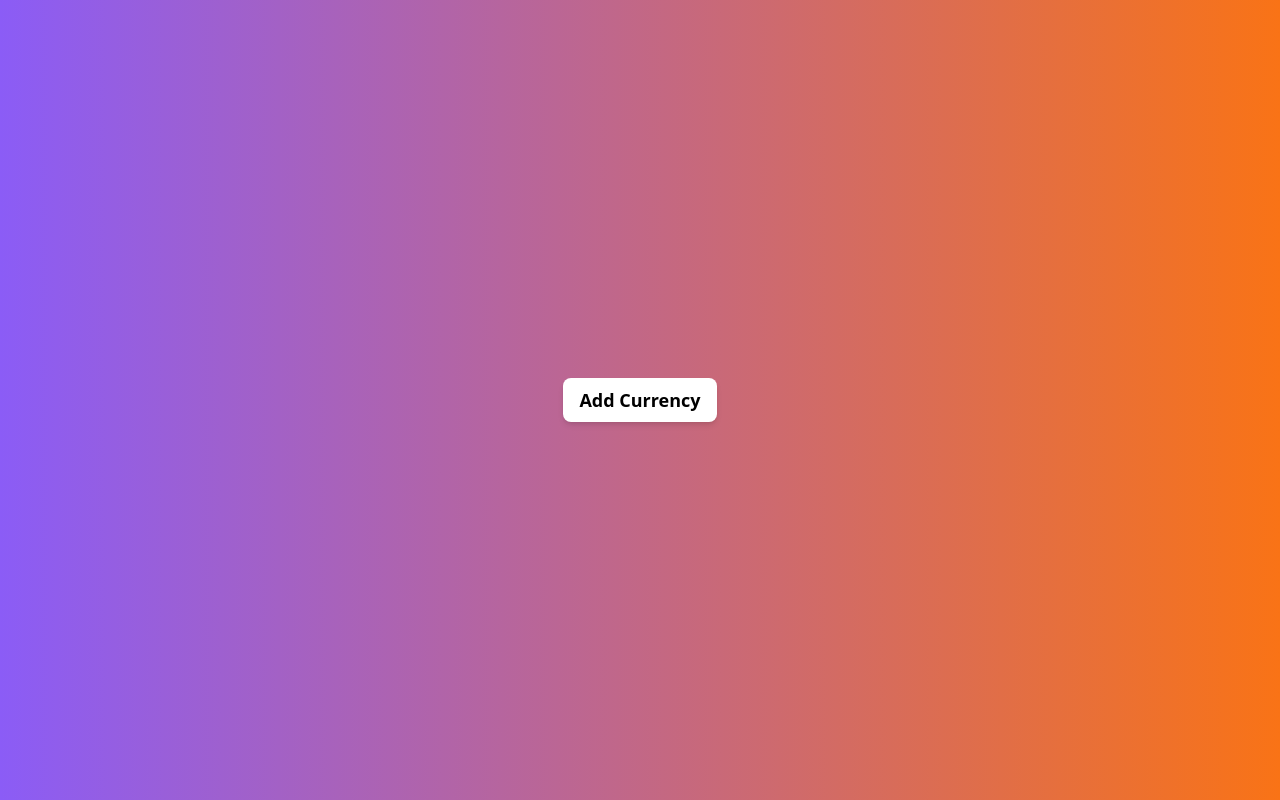
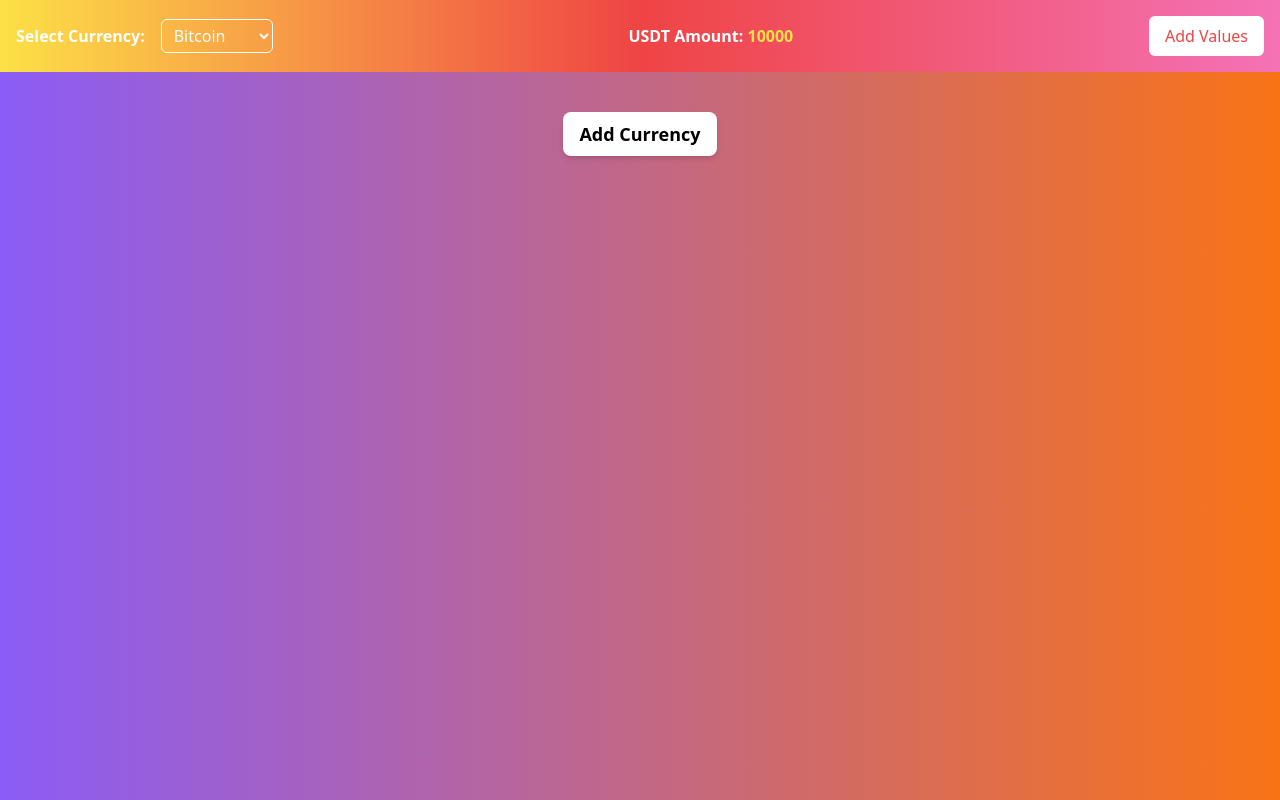
Before and after one commit to Velidoss/crypto-test, a React (Vite) app in the folder client/: page / in a window 1280 px wide. Built offline with nearby package versions, Linux system fonts and the light colour scheme.

Commit message:
FE: add new components to fe app: header, modal, store logic

```diff
--- a/client/src/App.tsx
+++ b/client/src/App.tsx
@@ -1,4 +1,5 @@
 import { CustomButton } from './components/CustomButton';
+import { Header } from './components/Header/Header';
 import { Layout } from './components/Layout';
 import { ModalForm } from './components/ModalForm/ModalForm';
 import { useAppDispatch } from './store/hooks';
--- a/client/src/components/CustomButton.tsx
+++ b/client/src/components/CustomButton.tsx
@@ -2,12 +2,18 @@ import React from 'react';
 
 type Props = {
   onClick?: () => void;
-}
+};
 
-export const CustomButton: React.FC<Props> = ({onClick}) => {
+export const CustomButton: React.FC<Props> = ({ onClick }) => {
   return (
-    <button  type="button" onClick={onClick} className="bg-white py-2 px-4 rounded-lg text-lg font-semibold shadow-md hover:shadow-lg">
-      Add Currency
-    </button>
+    <div className="pt-10">
+      <button
+        type="button"
+        onClick={onClick}
+        className="bg-white py-2 px-4 rounded-lg text-lg font-semibold shadow-md hover:shadow-lg"
+      >
+        Add Currency
+      </button>
+    </div>
   );
 };
--- /dev/null
+++ b/client/src/components/Header/Header.tsx
@@ -0,0 +1,61 @@
+import React, { useState } from 'react';
+
+// Sample currency data (replace with your actual data)
+const currencyList = [
+  { name: 'Bitcoin', icon: 'BTC' },
+  { name: 'Ethereum', icon: 'ETH' },
+  { name: 'Ripple', icon: 'XRP' },
+];
+
+export const Header: React.FC = () => {
+  // State to store the selected currency
+  const [selectedCurrency, setSelectedCurrency] = useState<string>('BTC');
+
+  // State to store the amount in USDT for the selected currency (replace with actual amount)
+  const [usdtAmount, setUsdtAmount] = useState<number>(10000);
+
+  // Function to handle currency selection
+  const handleCurrencyChange = (event: React.ChangeEvent<HTMLSelectElement>) => {
+    const selectedValue = event.target.value;
+    setSelectedCurrency(selectedValue);
+    // Fetch the amount in USDT for the selected currency (you can replace this with your logic)
+    // For now, just set a placeholder amount
+    setUsdtAmount(5000);
+  };
+
+  return (
+    <header className="w-full flex shrink-1 bg-gradient-to-r from-yellow-300 via-red-500 to-pink-400 p-4">
+      <div className="container mx-auto flex items-center justify-between">
+        {/* Left Part */}
+        <div className="flex items-center space-x-4">
+          <label htmlFor="currency" className="text-white font-semibold">
+            Select Currency:
+          </label>
+          <select
+            id="currency"
+            name="currency"
+            className="px-2 py-1 border border-white rounded-md bg-transparent text-white focus:outline-none"
+            value={selectedCurrency}
+            onChange={handleCurrencyChange}
+          >
+            {currencyList.map((currency) => (
+              <option key={currency.icon} value={currency.icon}>
+                {currency.name}
+              </option>
+            ))}
+          </select>
+        </div>
+
+        {/* Middle Part */}
+        <div className="text-white font-semibold">
+          USDT Amount: <span className="text-yellow-300">{usdtAmount}</span>
+        </div>
+
+        {/* Right Part */}
+        <button className="bg-white text-red-500 px-4 py-2 rounded-md hover:bg-red-500 hover:text-white focus:outline-none">
+          Add Values
+        </button>
+      </div>
+    </header>
+  );
+};
--- a/client/src/components/Layout.tsx
+++ b/client/src/components/Layout.tsx
@@ -1,13 +1,18 @@
-import {FC, ReactNode} from 'react';
+import { FC, ReactNode } from 'react';
+
+import { Header } from './Header/Header';
 
 type Props = {
   children: ReactNode;
-}
+};
 
-export const Layout: FC<Props> = ({children}) => {
+export const Layout: FC<Props> = ({ children }) => {
   return (
-    <div className="min-h-screen flex items-center justify-center bg-gradient-to-r from-violet-500 to-orange-500">
-      {children}
+    <div className="min-h-screen w-full flex flex-col items-center justify-start bg-gradient-to-r from-violet-500 to-orange-500">
+      <Header />
+      <div className="h-full w-full flex grow-1 justify-center align-center">
+        {children}
+      </div>
     </div>
-  )
-}
+  );
+};
--- a/client/src/components/ModalForm/ModalForm.tsx
+++ b/client/src/components/ModalForm/ModalForm.tsx
@@ -32,7 +32,6 @@ export const ModalForm: React.FC = () => {
 
   const handleFormSubmit = async (values: { name: string; image: File }) => {
     // Handle form submission, e.g., dispatch an action to save the data
-    console.log('Form data:', values);
     const formData = new FormData();
     formData.append('name', values.name);
     formData.append('image', values.image);
```
